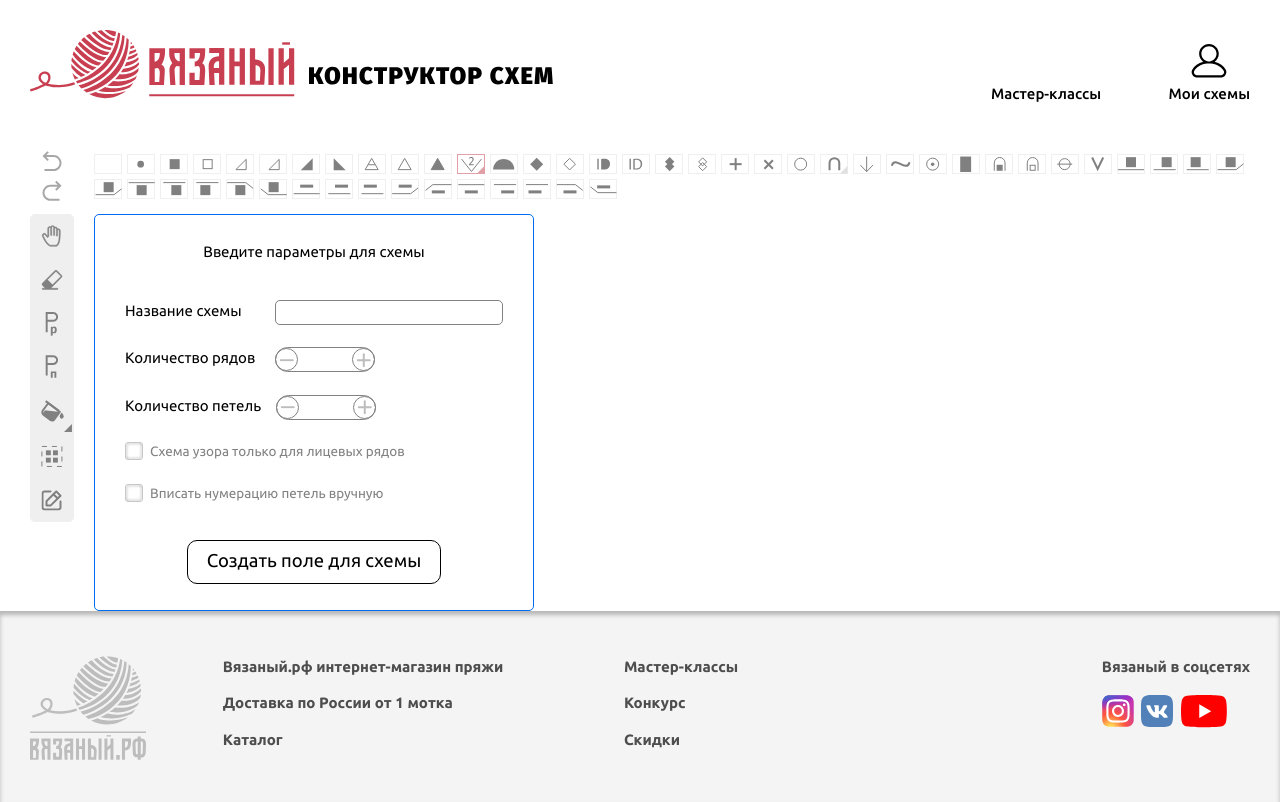
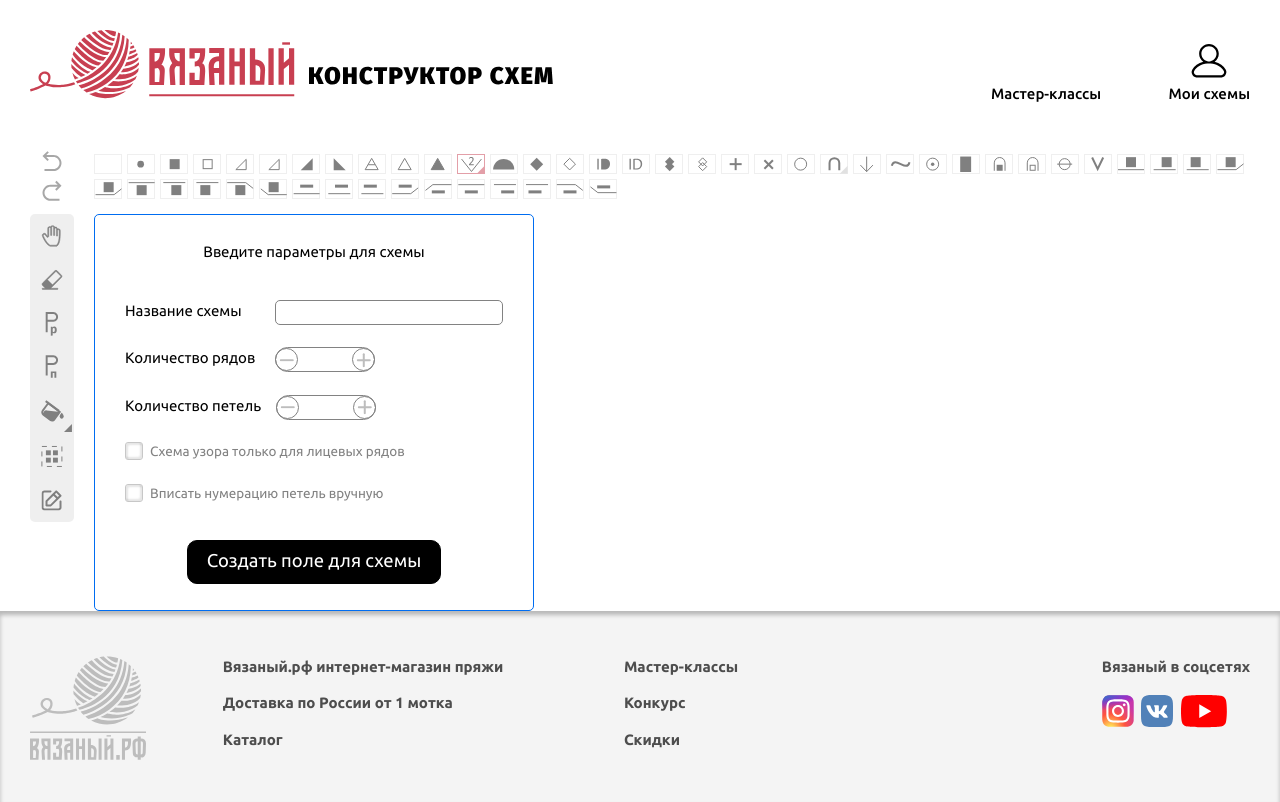
Before and after one commit to voodoobat/constructor-next, a Next.js app: page /constructor/create in a window 1280 px wide. In both pictures the pointer is over the button "Создать поле для схемы". Built offline with nearby package versions, Linux system fonts and the light colour scheme.

Commit message:
default button hover

```diff
--- a/src/components/common/Button/Button.module.scss
+++ b/src/components/common/Button/Button.module.scss
@@ -6,7 +6,7 @@
   user-select: none;
   line-height: 1;
   white-space: nowrap;
-  transition: all .1s ease-in;
+  transition: all .15s ease-in;
   cursor: pointer;
 
   &:disabled {
@@ -20,6 +20,11 @@
   color: $text-color;
   border-color: $text-color;
   border-style: solid;
+
+  &:hover {
+    color: white;
+    background: $text-color;
+  }
 }
 
 .size_large {
```
